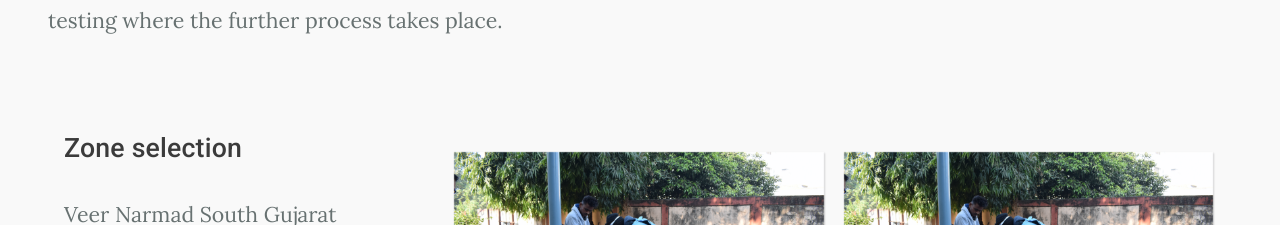
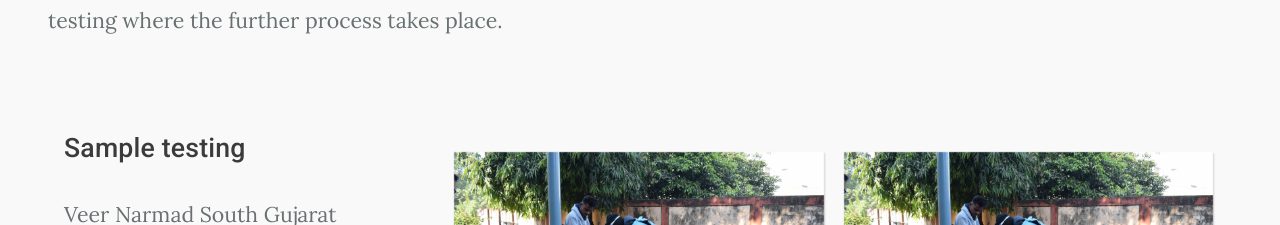
Before and after one commit to wastewater-intelligence-network/win-web-app, a React (Create React App) app: page /surat in a window 1280 px wide. Shown: the part 3486-3711 px from the top of the page. Built offline with nearby package versions, Linux system fonts and the light colour scheme.

Commit message:
sampling location below setion content changed

```diff
--- a/src/landing/cities/samplingLocations.js
+++ b/src/landing/cities/samplingLocations.js
@@ -141,7 +141,7 @@ function SamplingLocation() {
         >
           <Grid item sm={12} xs={12} md={4}>
             <Typography variant="h4" className="cities_sub_heading">
-              Zone selection
+            Sample testing
             </Typography>
             <p className="surat-content">
               Veer Narmad South Gujarat University (VNSGU) is the testing
```
